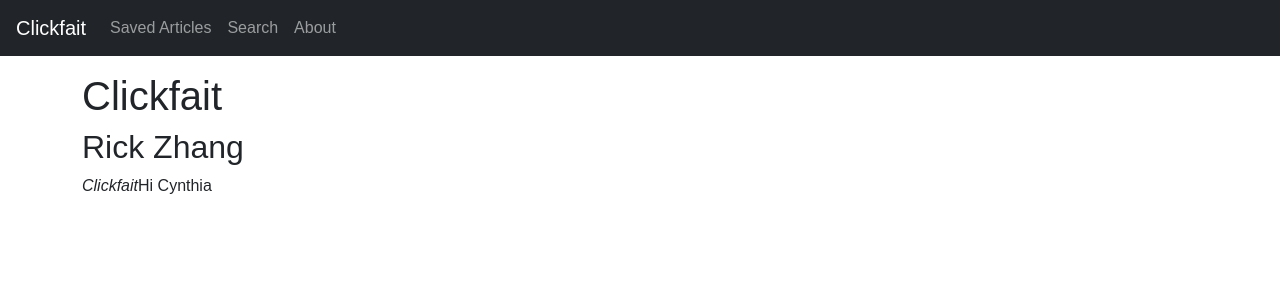
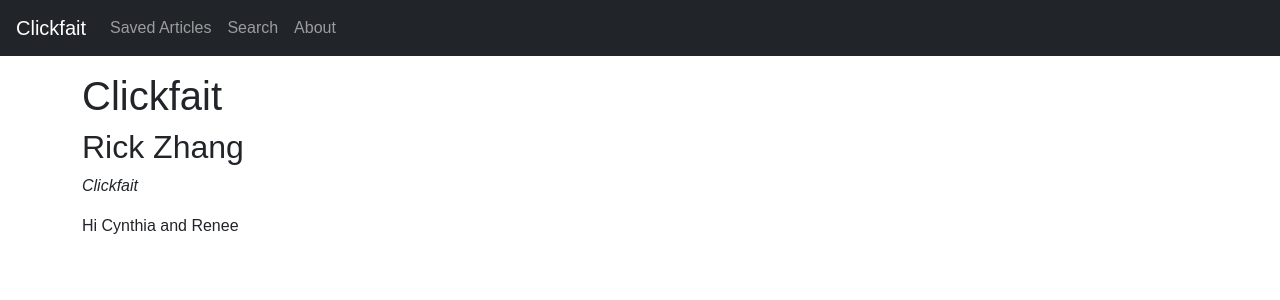
Before and after one commit to rickzhang716/clickfait, a React (Create React App) app in the folder client/: page /about in a window 1280 px wide. Shown: the top 300 px of the page. Built offline with nearby package versions, Linux system fonts and the light colour scheme.

Commit message:
changed hello message

```diff
--- a/client/src/components/about-us.component.js
+++ b/client/src/components/about-us.component.js
@@ -11,8 +11,10 @@ export default class Headline extends Component {
                 <h2>Rick Zhang</h2>
                 <p>
                     <i>Clickfait</i>
-                    Hi Cynthia
                 </p>
+		<p>
+		Hi Cynthia and Renee
+		</p>
 
             </div>
         );
```
